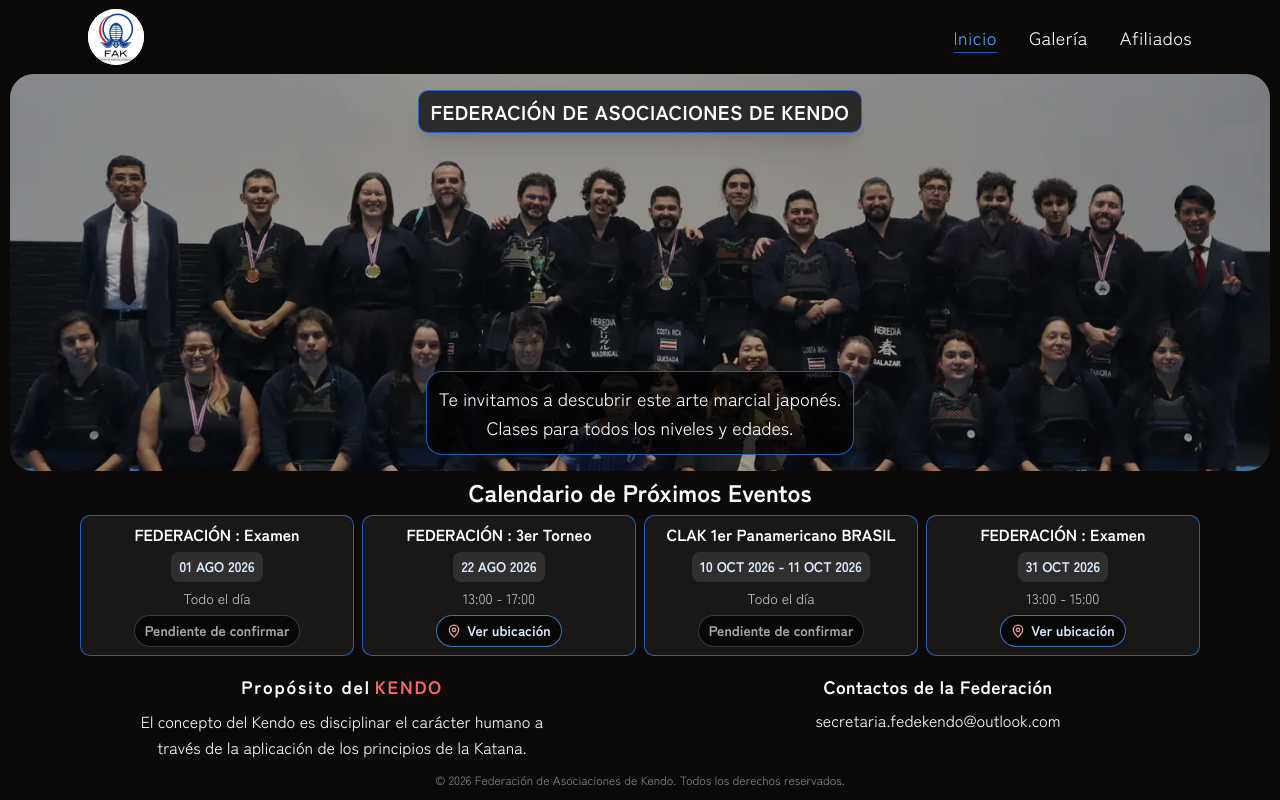
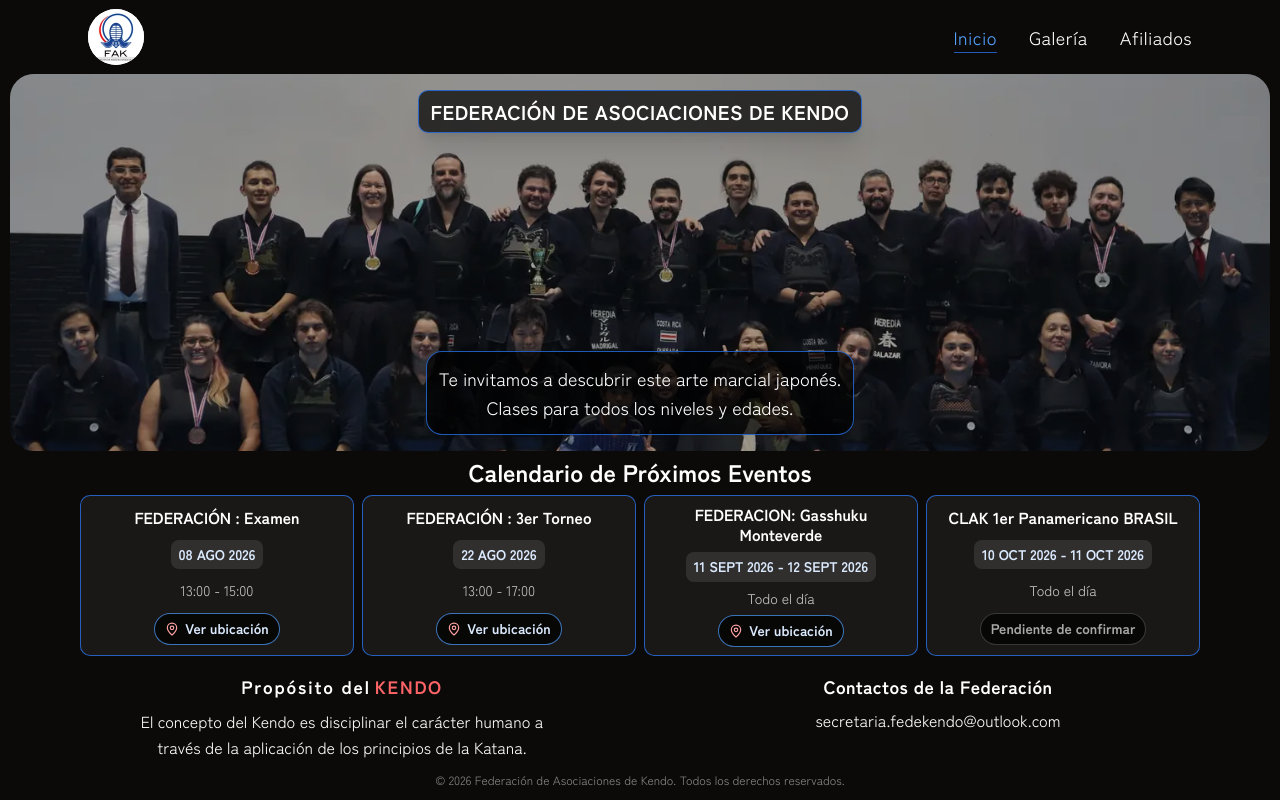
Before and after one commit to AndMad404/FederacionDeKendo, a React (Vite) app: page / in a window 1280 px wide. Built offline with nearby package versions, Linux system fonts and the light colour scheme.

Commit message:
calendar update

```diff
--- a/src/app/data/calendarEvents.ts
+++ b/src/app/data/calendarEvents.ts
@@ -1,33 +1,107 @@
 import type { CalendarEvent } from "../types";
 
+// Auto-generated from Google Calendar. Do not edit manually.
 export const CALENDAR_EVENTS: CalendarEvent[] = [
   {
-    id: "federacion-examen-2026-08-01",
+    id: "federacion-examen-2026-08-08-12703821",
     title: "FEDERACIÓN : Examen",
-    date: "2026-08-01",
+    date: "2026-08-08",
+    startTime: "13:00",
+    endTime: "15:00",
+    location: "Tamashii Martial Arts Pinares, San José, Curridabat, Granadilla, De Walmart, Complejo FRC, doscientos metros este y doscientos metros norte, local 2, San José, Curridabat, Ayarco Norte, 11803, Costa Rica",
+    timeZone: "America/Costa_Rica"
   },
   {
-    id: "federacion-tercer-torneo-2026-08-22",
+    id: "federacion-3er-torneo-2026-08-22-9b37356f",
     title: "FEDERACIÓN : 3er Torneo",
     date: "2026-08-22",
     startTime: "13:00",
     endTime: "17:00",
-    location:
-      "Tamashii Martial Arts Pinares, San José, Curridabat, Granadilla, De Walmart, Complejo FRC, doscientos metros este y doscientos metros norte, local 2, San José, Curridabat, Ayarco Norte, 11803, Costa Rica",
+    location: "Tamashii Martial Arts Pinares, San José, Curridabat, Granadilla, De Walmart, Complejo FRC, doscientos metros este y doscientos metros norte, local 2, San José, Curridabat, Ayarco Norte, 11803, Costa Rica",
+    timeZone: "America/Costa_Rica"
   },
   {
-    id: "clak-primer-panamericano-brasil-2026-10-10",
+    id: "federacion-gasshuku-monteverde-2026-09-11-46a6a104",
+    title: "FEDERACION: Gasshuku Monteverde",
+    date: "2026-09-11",
+    endDate: "2026-09-13",
+    location: "El Establo Mountain Hotel, Provincia de Puntarenas, Monteverde, Costa Rica",
+    timeZone: "America/Costa_Rica"
+  },
+  {
+    id: "clak-1er-panamericano-brasil-2026-10-10-98d0796b",
     title: "CLAK 1er Panamericano BRASIL",
     date: "2026-10-10",
     endDate: "2026-10-12",
+    timeZone: "America/Costa_Rica"
   },
   {
-    id: "federacion-examen-2026-10-31",
+    id: "federacion-examen-2026-10-31-4239b50b",
     title: "FEDERACIÓN : Examen",
     date: "2026-10-31",
     startTime: "13:00",
     endTime: "15:00",
-    location:
-      "Tamashii Martial Arts Pinares, San José, Curridabat, Granadilla, De Walmart, Complejo FRC, doscientos metros este y doscientos metros norte, local 2, San José, Curridabat, Ayarco Norte, 11803, Costa Rica",
+    location: "Tamashii Martial Arts Pinares, San José, Curridabat, Granadilla, De Walmart, Complejo FRC, doscientos metros este y doscientos metros norte, local 2, San José, Curridabat, Ayarco Norte, 11803, Costa Rica",
+    timeZone: "America/Costa_Rica"
   },
+  {
+    id: "federacion-panama-torneo-por-equipos-2026-11-21-5fd35695",
+    title: "Federación: PANAMA Torneo por Equipos",
+    date: "2026-11-21",
+    timeZone: "America/Costa_Rica"
+  },
+  {
+    id: "federacion-4to-torneo-2026-12-12-82bd2f03",
+    title: "FEDERACIÓN : 4to Torneo",
+    date: "2026-12-12",
+    startTime: "13:00",
+    endTime: "17:00",
+    location: "Tamashii Martial Arts Pinares, San José, Curridabat, Granadilla, De Walmart, Complejo FRC, doscientos metros este y doscientos metros norte, local 2, San José, Curridabat, Ayarco Norte, 11803, Costa Rica",
+    timeZone: "America/Costa_Rica"
+  },
+  {
+    id: "federacion-examen-2027-01-30-6cede353",
+    title: "FEDERACIÓN : Examen",
+    date: "2027-01-30",
+    startTime: "13:00",
+    endTime: "15:00",
+    location: "Tamashii Martial Arts Pinares, San José, Curridabat, Granadilla, De Walmart, Complejo FRC, doscientos metros este y doscientos metros norte, local 2, San José, Curridabat, Ayarco Norte, 11803, Costa Rica",
+    timeZone: "America/Costa_Rica"
+  },
+  {
+    id: "federacion-5to-torneo-2027-04-03-440f711a",
+    title: "FEDERACIÓN : 5to Torneo",
+    date: "2027-04-03",
+    startTime: "13:00",
+    endTime: "15:00",
+    location: "Tamashii Martial Arts Pinares, San José, Curridabat, Granadilla, De Walmart, Complejo FRC, doscientos metros este y doscientos metros norte, local 2, San José, Curridabat, Ayarco Norte, 11803, Costa Rica",
+    timeZone: "America/Costa_Rica"
+  },
+  {
+    id: "federacion-examen-2027-05-01-77211cc6",
+    title: "FEDERACIÓN : Examen",
+    date: "2027-05-01",
+    startTime: "13:00",
+    endTime: "15:00",
+    location: "Tamashii Martial Arts Pinares, San José, Curridabat, Granadilla, De Walmart, Complejo FRC, doscientos metros este y doscientos metros norte, local 2, San José, Curridabat, Ayarco Norte, 11803, Costa Rica",
+    timeZone: "America/Costa_Rica"
+  },
+  {
+    id: "federacion-examen-2027-07-31-b41a3636",
+    title: "FEDERACIÓN : Examen",
+    date: "2027-07-31",
+    startTime: "13:00",
+    endTime: "15:00",
+    location: "Tamashii Martial Arts Pinares, San José, Curridabat, Granadilla, De Walmart, Complejo FRC, doscientos metros este y doscientos metros norte, local 2, San José, Curridabat, Ayarco Norte, 11803, Costa Rica",
+    timeZone: "America/Costa_Rica"
+  },
+  {
+    id: "federacion-6to-torneo-2027-08-14-cbda37b6",
+    title: "FEDERACIÓN : 6to Torneo",
+    date: "2027-08-14",
+    startTime: "13:00",
+    endTime: "17:00",
+    location: "Tamashii Martial Arts Pinares, San José, Curridabat, Granadilla, De Walmart, Complejo FRC, doscientos metros este y doscientos metros norte, local 2, San José, Curridabat, Ayarco Norte, 11803, Costa Rica",
+    timeZone: "America/Costa_Rica"
+  }
 ];
```
